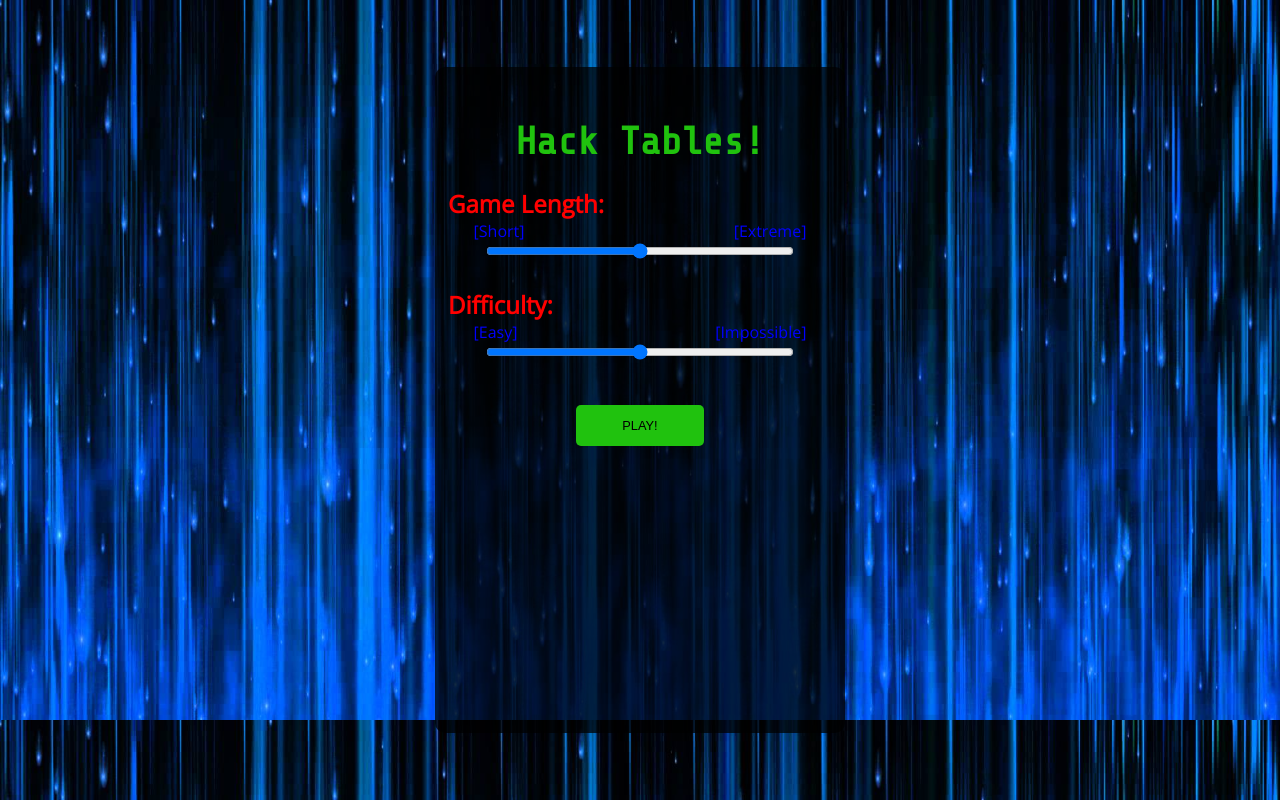
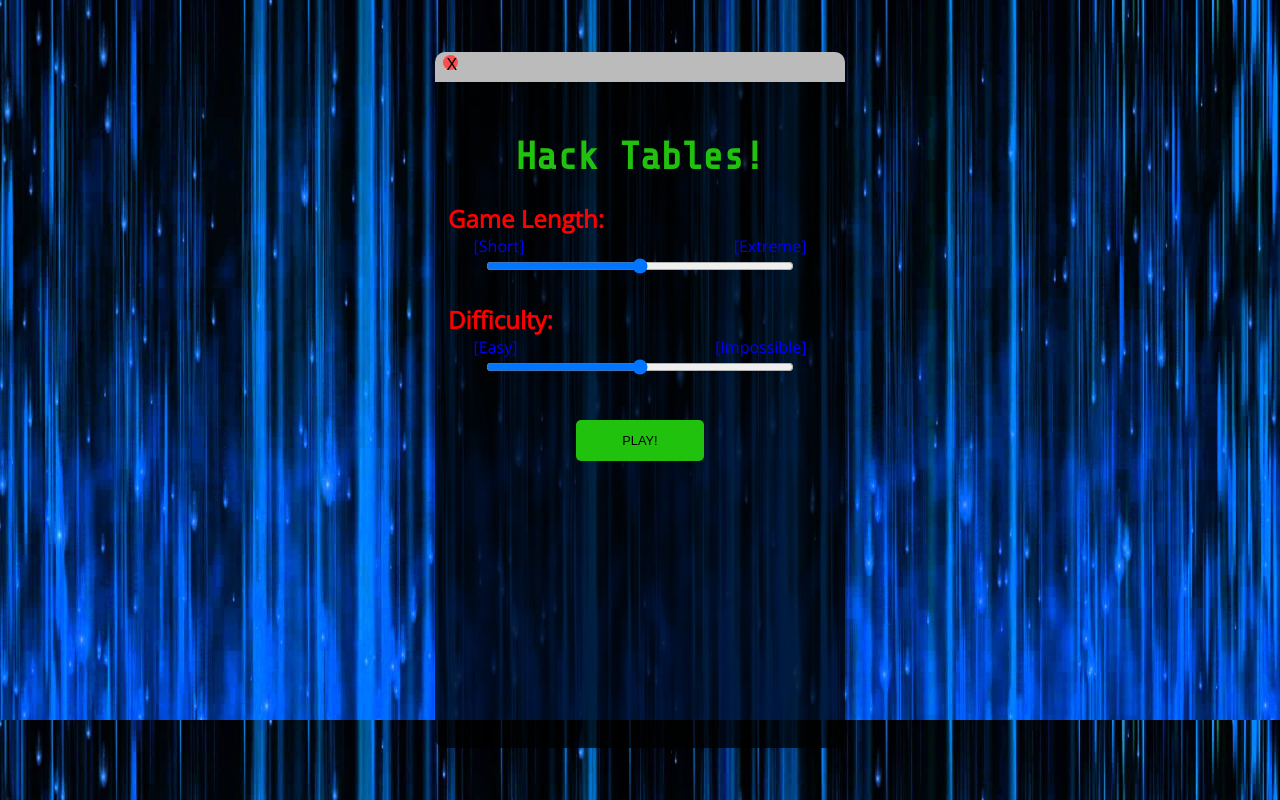
Before and after one commit to torinberger/y11-hack-tables, a plain HTML site: page index.html in a window 1280 px wide. Drawn offline with nearby package versions, Linux system fonts and the light colour scheme.

Commit message:
nice looking css that gives all the outputs/menus a menu bar ontop of them

```diff
--- a/index.html
+++ b/index.html
@@ -16,7 +16,8 @@
   </head>
   <body>
     <div id="menu-container">
-      <div id="menu">
+      <div id="menu" class="app">
+        <div class="do"><p>X</p></div>
         <h1 id="menu-header">Hack Tables!</h1>
         <h2 style="color: red;margin-top:3vh;">Game Length: </h2>
         <span style="color: blue;text-align:left;margin-left:2vw;">[Short]</span><span style="color: blue;float:right;margin-right:2vw;">[Extreme]</span>
@@ -49,12 +50,14 @@
       <div id="in1">
         <input type="text">
       </div>
-      <div id="console">
+      <div id="console" class="app">
+        <div class="do"><p>X</p></div>
         <div id="console-text">
 
         </div>
       </div>
-      <div id="power">
+      <div id="power" class="app">
+        <div class="do"><p>X</p></div>
         <div id="result-container"></div>
         <div id="power-container">
           <div id="power-blue"></div><div id="power-red"></div>
@@ -65,7 +68,8 @@
 
         </div>
       </div>
-      <div id="turn">
+      <div id="turn" class="app">
+        <div class="do"><p>X</p></div>
         <div id="blue-turn"><i class="fas fa-laptop"></i></div><div id="red-turn"><i class="fas fa-laptop"></i></div>
       </div>
     </div>
--- a/src/game.css
+++ b/src/game.css
@@ -25,6 +25,10 @@ body {
   display: flex;
   width: 100vw;
   height: 100vh;
+}
+#menu .do {
+  margin-top: -40px;
+  margin-left: -5px;
 }
 
 #menu {
@@ -205,3 +209,23 @@ body {
   font-size: 4vw;
   color: red;
 }
+
+.app {
+  border-top: #bbb 30px solid;
+  border-radius: 10px;
+}
+.do {
+  font-family: sans-serif;
+  background: #ff4c4c;
+  width: 1.2vw;
+  height: 1.2vw;
+  margin-top: -25px;
+  position: absolute;
+  margin-left: 10px;
+  border-radius: 10px;
+}
+.do p {
+  color:black;
+  margin-left: 0.27vw;
+  padding-top: 0.1vw;
+}
```
